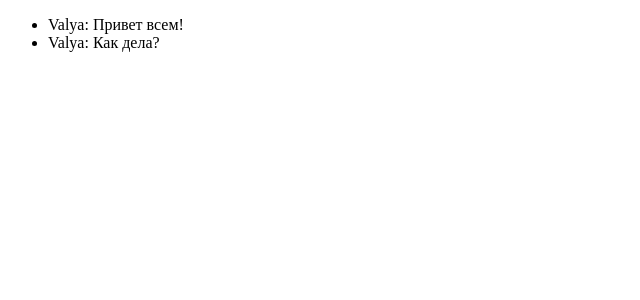
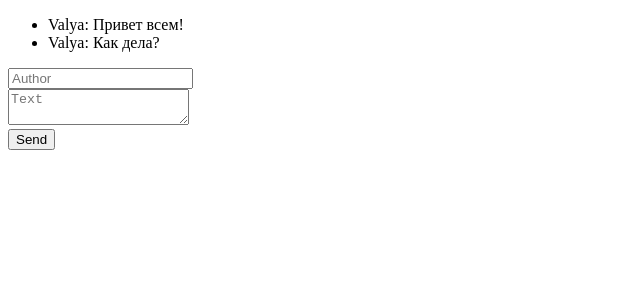
Before and after one commit to Valentina-Aktanko/react-messenger, a React app: page / in a window 1280 px wide. Shown: the top 300 px of the page, without its empty margins (0-640 px from the left). Built offline with nearby package versions, Linux system fonts and the light colour scheme.

Commit message:
add components: MessageForm, MessageList, Message

```diff
--- a/src/components/Message.jsx
+++ b/src/components/Message.jsx
@@ -1,9 +1,23 @@
 import React, { Component } from 'react';
+import PropTypes from 'prop-types';
 
 export class Message extends Component {
 
+  static propTypes = {
+    author: PropTypes.string,
+    text: PropTypes.string,
+  }
+
+  static defaultProps = {
+    author: 'Noname',
+    text: 'Epmty message',
+  }
+
   render() {
-
+    const { author, text } = this.props;
+    return(
+      <li>{author}: {text}</li>
+    );
   }
 
 }
--- a/src/components/MessageForm.jsx
+++ b/src/components/MessageForm.jsx
@@ -1,9 +1,58 @@
 import React, { Component } from 'react';
+import PropTypes from 'prop-types';
 
 export class MessageForm extends Component {
 
+  state = {
+    author: '',
+    text: '',
+  };
+
+  static propTypes = {
+    onSend: PropTypes.func,
+  }
+
+  handleMessageSend = () => {
+    const { onSend } = this.props;
+
+    if (typeof onSend === 'function') {
+      onSend(this.state);
+
+      this.setState({ text: '' });
+    }
+  }
+
+  handleInputChange = (event) => {
+    const fieldName = event.target.name;
+
+    this.setState({
+      [fieldName]: event.target.value,
+    })
+  }
+
   render() {
+    const { author, text } = this.state;
 
+    return(
+      <div>
+        <input
+          type="text"
+          name="author"
+          value={author}
+          placeholder="Author"
+          onChange={this.handleInputChange}
+        />
+        <br/>
+        <textarea
+          name="text"
+          value={text}
+          placeholder = "Text"
+          onChange={this.handleInputChange}
+        ></textarea>
+        <br/>
+        <button onClick={this.handleMessageSend}>Send</button>
+      </div>
+    );
   }
 
 }
--- a/src/components/MessagesList.jsx
+++ b/src/components/MessagesList.jsx
@@ -1,9 +1,24 @@
 import React, { Component } from 'react';
+import PropTypes from 'prop-types';
+
+import { Message } from './Message';
 
 export class MessagesList extends Component {
 
+  static propTypes = {
+    message: PropTypes.array,
+  }
+
   render() {
+    const { messages } = this.props;
 
+    return (
+      <ul>
+        {messages.map((message, idx) =>
+          <Message key={idx} author={message.author} text={message.text} />
+        )}
+      </ul>
+    );
   }
 
 }
--- a/src/components/Messenger.jsx
+++ b/src/components/Messenger.jsx
@@ -31,12 +31,20 @@ export class Messenger extends Component {
 
   componentDidUpdate() {
     setTimeout(() => {
-      if (this.state.messages[this.state.messages.length-1].author !== 'Bot') {
+      const lastMessage = this.state.messages[this.state.messages.length-1];
+      if (lastMessage.author !== 'Bot') {
         this.setState({
-          messages: this.state.messages.concat([{text: 'Привет! Бот на связи!', author: 'Bot'}]),
+          messages: this.state.messages.concat([{text: `Привет, ${lastMessage.author}. Бот на связи!`, author: 'Bot'}]),
         })
       }
     }, 1000)
+  }
+
+  handleMessageSend = (message) => {
+    console.log(message);
+    this.setState({
+      messages: this.state.messages.concat([{text: message.text, author: message.author}]),
+    })
   }
 
   render() {
@@ -44,9 +52,8 @@ export class Messenger extends Component {
 
     return (
       <div>
-        <ul>
-          {messages.map((message, idx) => <li key={idx}>{message.author}: {message.text}</li>)}
-        </ul>
+        <MessagesList messages={messages}/>
+        <MessageForm onSend={this.handleMessageSend} />
       </div>
     );
   }
```
